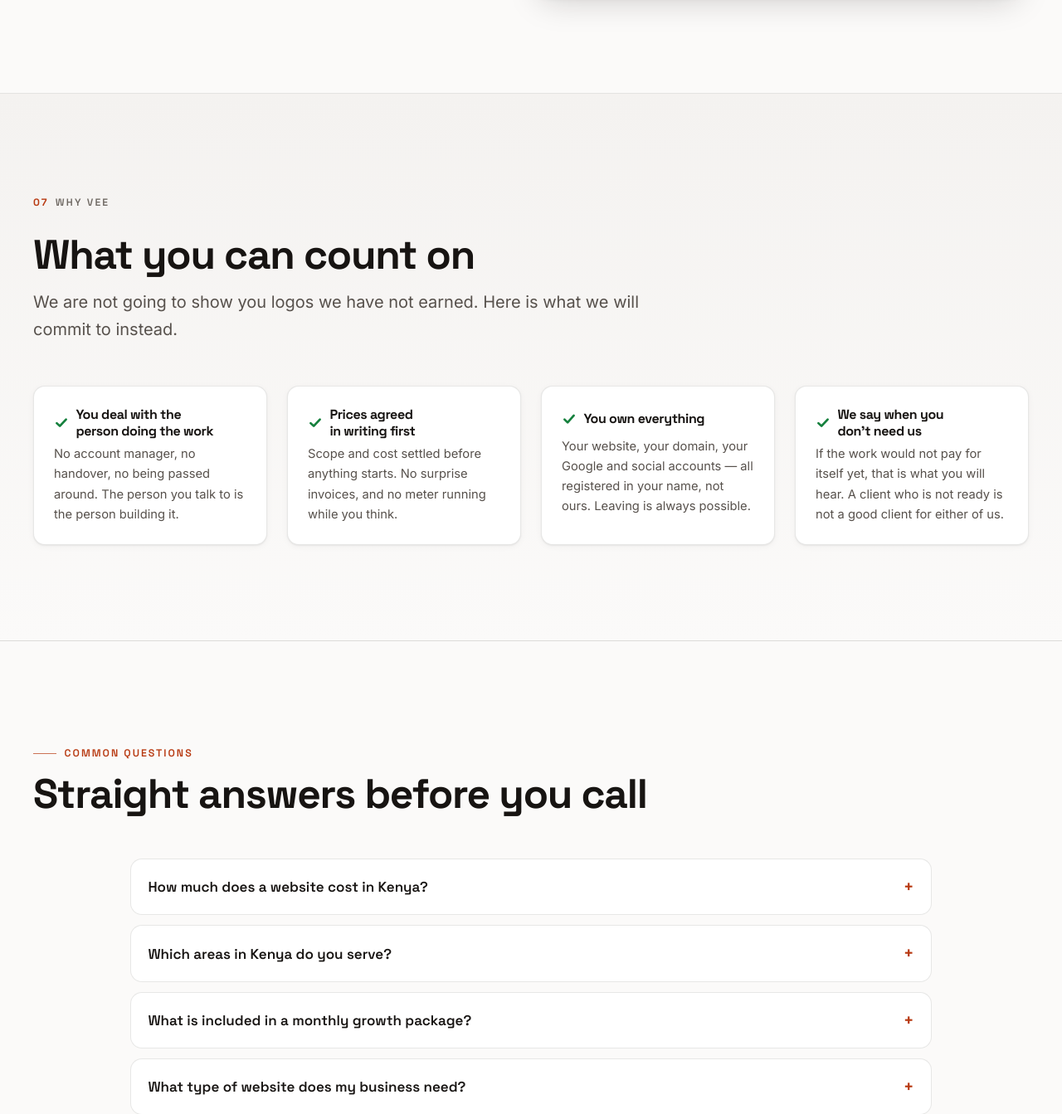
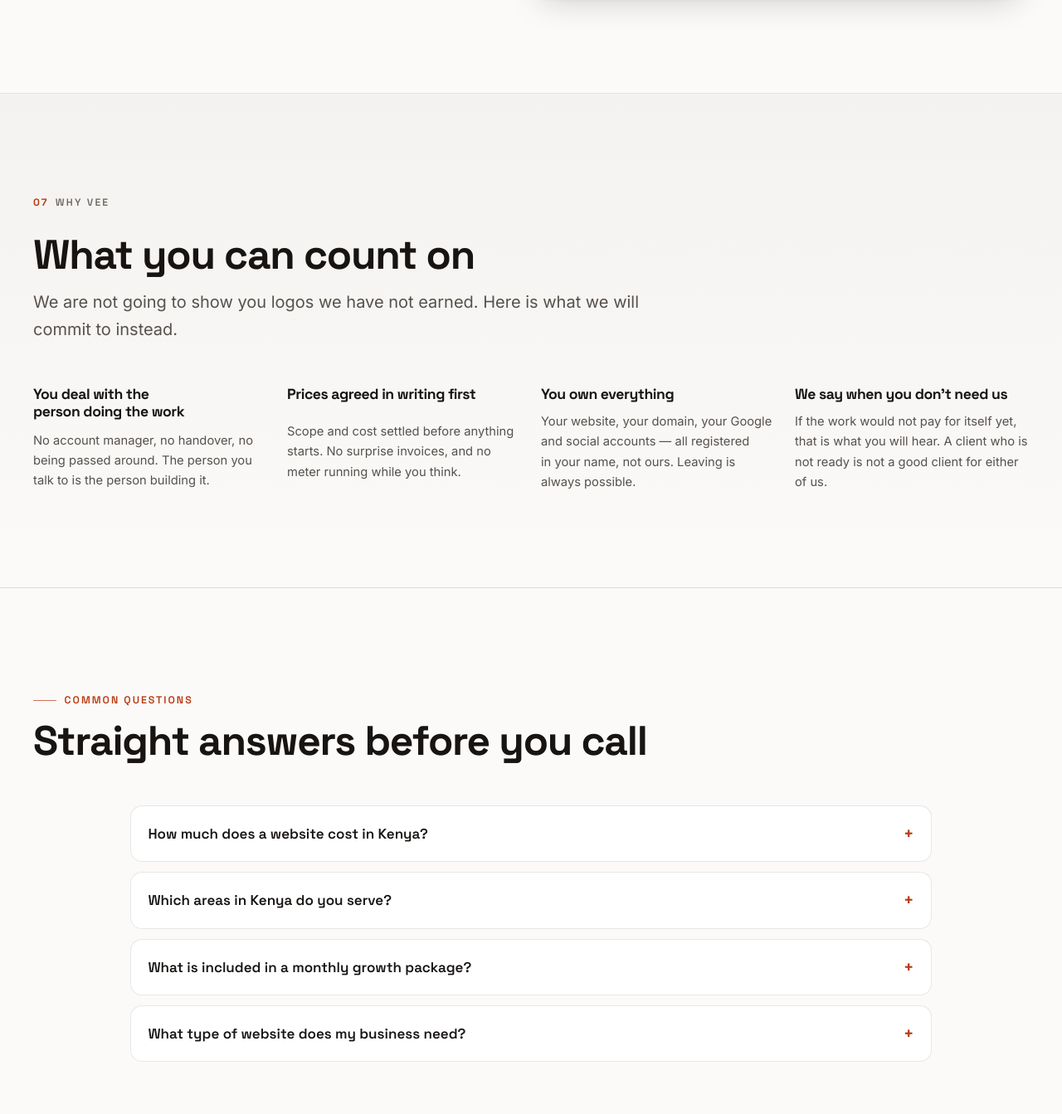
Before and after one commit to evans-30777/vee, a Django app: page / in a window 1280 px wide. Shown: the part 4480-5823 px from the top of the page at 83% size. Run offline with Django 5.2, Linux system fonts and the light colour scheme; data that the repository does not hold is empty; some libraries are stand-ins or nearby versions.

Commit message:
fix: resolve Google Maps CSP block, condense gap text, and flatten 'Why VEE' section

```diff
--- a/apps/core/middleware.py
+++ b/apps/core/middleware.py
@@ -56,7 +56,7 @@ class SecurityHeadersMiddleware:
             "font-src 'self'",
             f"img-src 'self' data: {self.ANALYTICS_IMG}",
             f"connect-src 'self' {self.ANALYTICS_CONNECT}",
-            "frame-src 'none'",
+            "frame-src 'self' https://www.google.com/maps/",
             "object-src 'none'",
             "base-uri 'self'",
             "form-action 'self'",
--- a/static/css/main.css
+++ b/static/css/main.css
@@ -1482,30 +1482,11 @@ html:not(.js) .hero__caption { opacity: 1; visibility: visible; transform: none;
 .reason {
     display: grid;
     gap: 0.4rem;
-    padding: clamp(1.15rem, 2vw, 1.5rem);
-    background: var(--surface);
-    border: 1px solid var(--border);
-    border-radius: var(--r);
-    box-shadow: var(--shadow);
 }
 
 .reason h3 {
-    font-size: 1rem;
-    align-items: start;
-    display: flex;
-    align-items: center;
-    gap: 0.55rem;
-}
-
-.reason h3::before {
-    content: "";
-    width: 1.1rem;
-    height: 1.1rem;
-    flex-shrink: 0;
-    background-image: var(--tick);
-    background-size: 100% 100%;
-    background-position: center;
-    background-repeat: no-repeat;
+    font-size: 1.1rem;
+    margin-bottom: 0.2rem;
 }
 
 .reason p { font-size: 0.92rem; color: var(--text-muted); }
--- a/templates/core/home.html
+++ b/templates/core/home.html
@@ -209,8 +209,7 @@ describes what is verifiably true of the situation instead.
 
         <div class="problem__turn reveal">
             <p>
-                None of that is a marketing problem. It's a visibility and structure problem —
-                and structure is fixable.
+                None of that is a marketing problem, but rather a visibility and structure problem that is entirely fixable.
             </p>
         </div>
     </div>
@@ -481,7 +480,7 @@ here is verifiable, none of it is invented social proof.
 {% endcomment %}
 <section class="section section--tinted">
     <div class="container">
-        <div class="section-head reveal">
+        <div class="section-head">
             <p class="section-index"><b>07</b> <span>Why VEE</span></p>
             <h2>What you can count on</h2>
             <p class="lead">
@@ -490,7 +489,7 @@ here is verifiable, none of it is invented social proof.
             </p>
         </div>
 
-        <div class="reasons reveal-group">
+        <div class="reasons">
             <article class="reason">
                 <h3>You deal with the person doing the work</h3>
                 <p>No account manager, no handover, no being passed around. The person you talk to is the person building it.</p>
```
